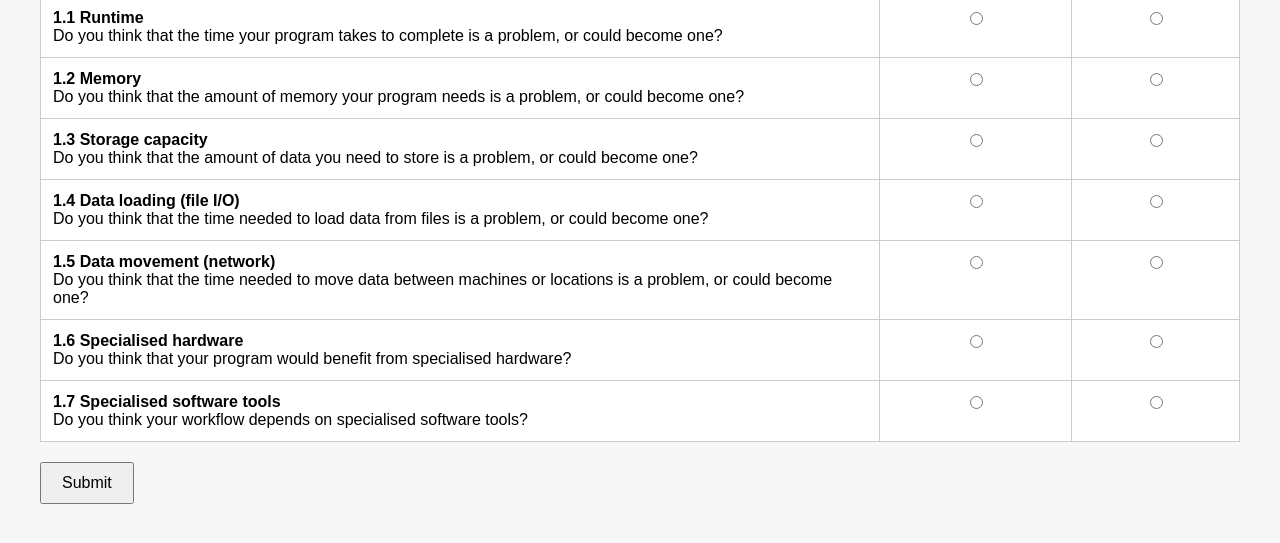
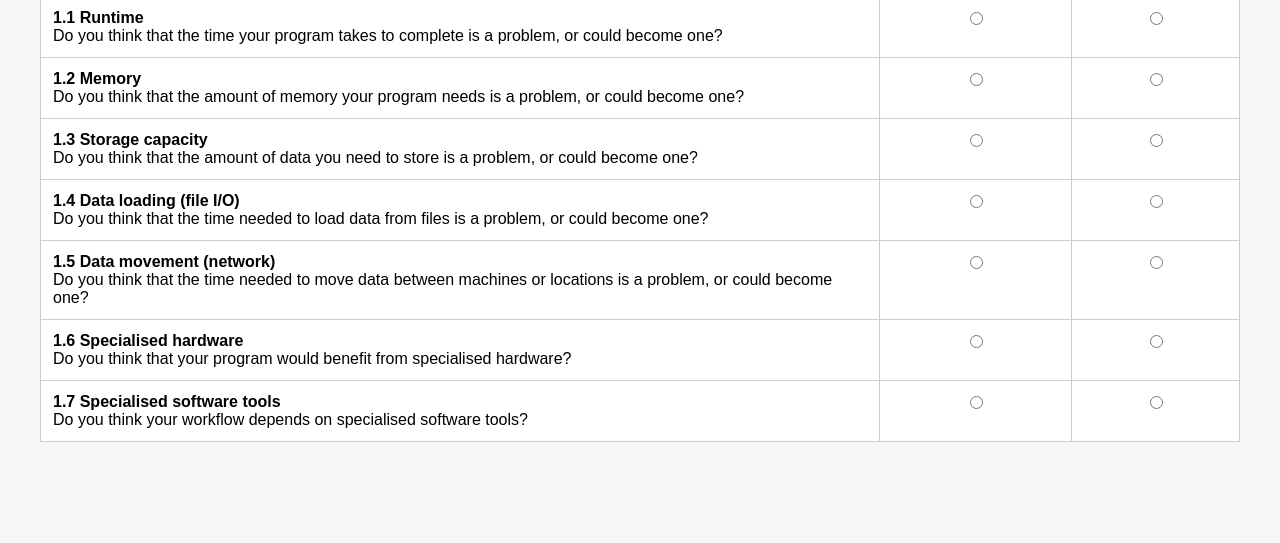
Before and after one commit to victorolet/hpc-readiness-self-check, a plain HTML site: page index.html in a window 1280 px wide. Shown: the part 145-688 px from the top of the page. Drawn offline with Linux system fonts and the light colour scheme.

Commit message:
Add README

```diff
--- a/index.html
+++ b/index.html
@@ -129,7 +129,7 @@
 
     </table>
 
-    <button type="button" onclick="checkAnswers()">Submit</button>
+    <!-- <button type="button" onclick="checkAnswers()">Submit</button> -->
 </form>
 
 <div id="result"></div>
@@ -148,10 +148,11 @@ function checkAnswers() {
     });
 
     if (anyYes) {
-        window.location.href = "https://pawsey.org.au";
+        document.getElementById("result").innerHTML =
+            'Your work could benefit from HPC resources. Please visit the Pawsey website at <a href="https://pawsey.org.au" target="_blank" rel="noopener noreferrer">https://pawsey.org.au</a>';
     } else {
         document.getElementById("result").innerText =
-            "Based on your answers, HPC may not be necessary at this stage.";
+            "Based on your answers, HPC may not be necessary at this stage. Please continue to fill the remaining questions.";
     }
 }
 
```
Also changed, not shown: 2 other files.
